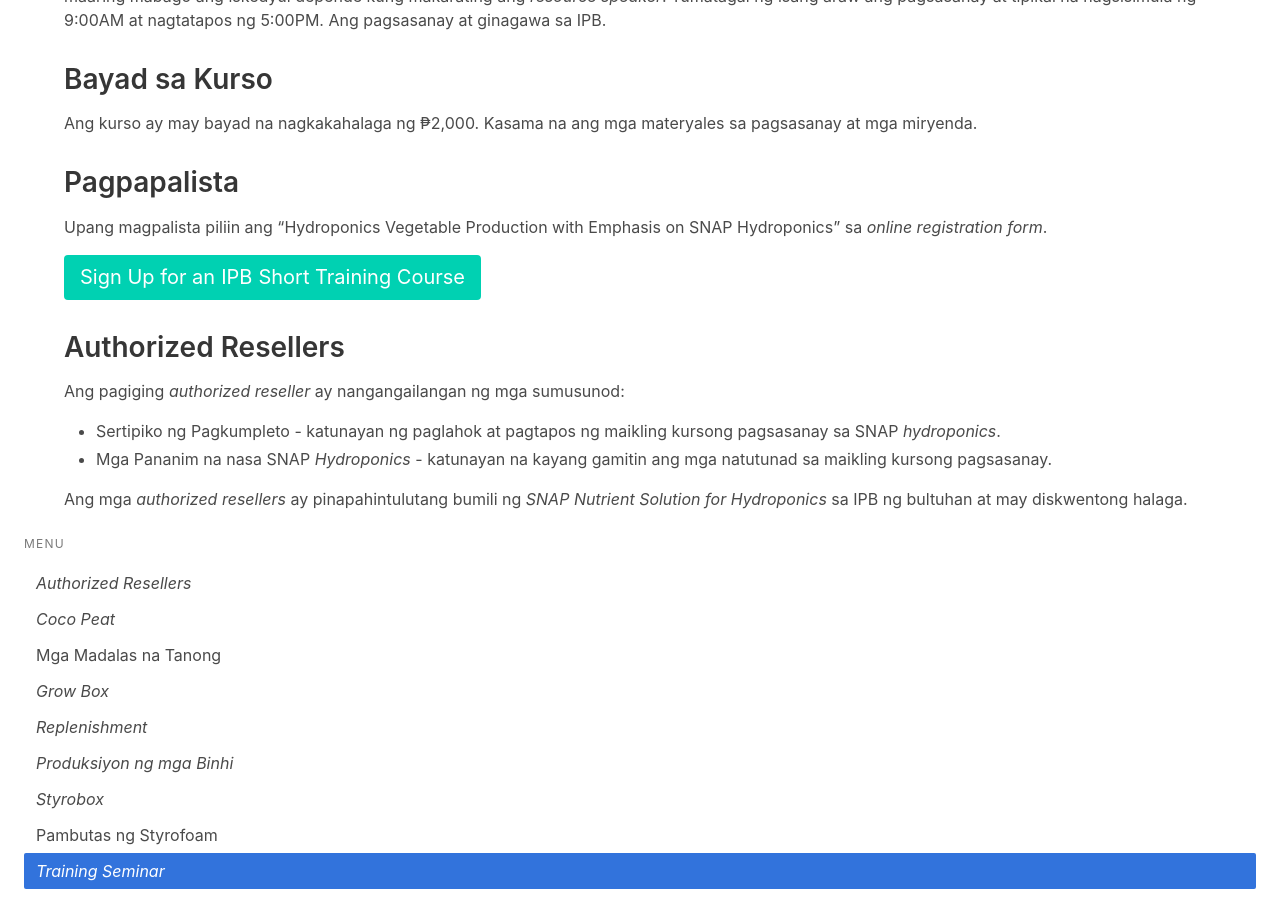
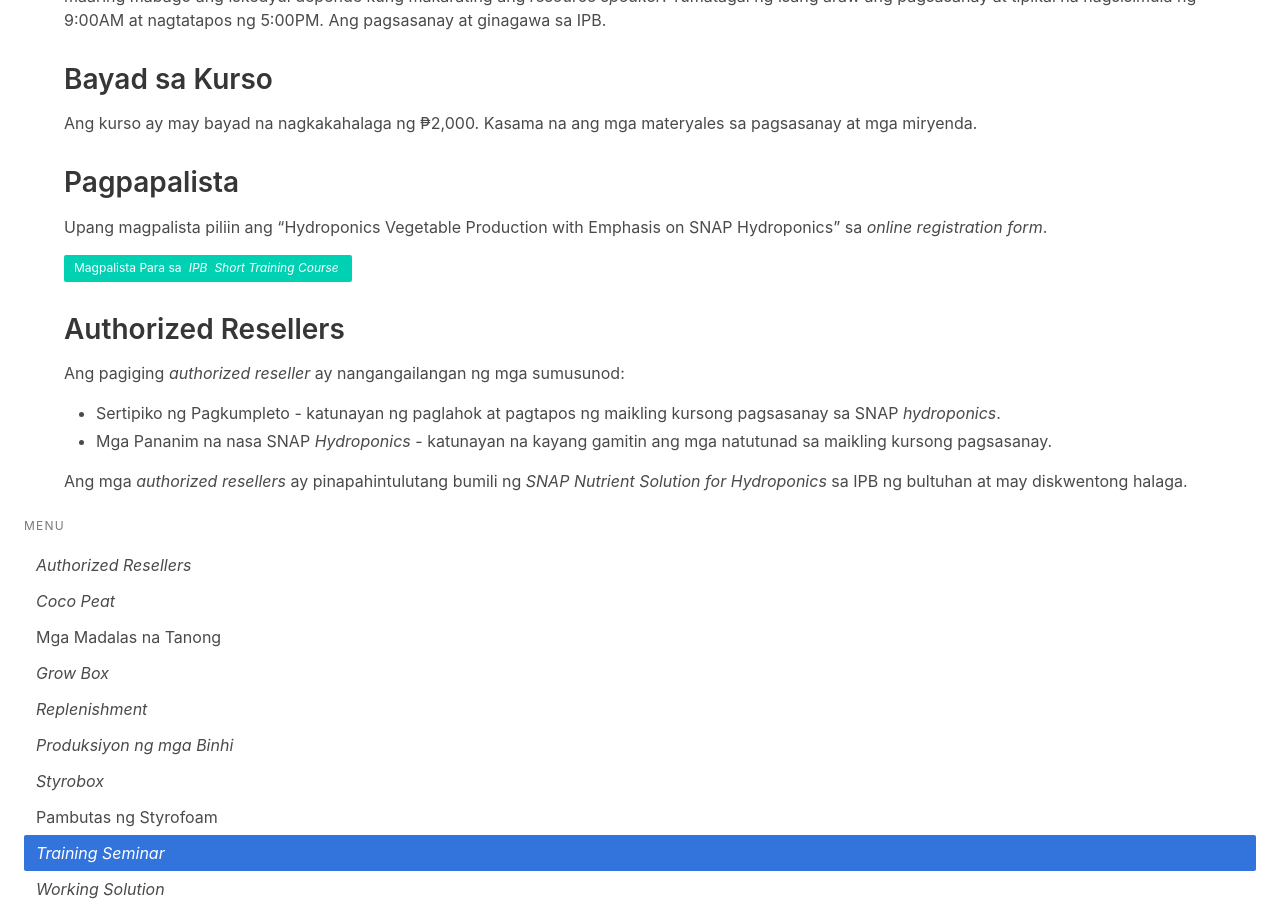
Before and after one commit to snaphydroponics/user-guide.snaphydroponics.info, a Jekyll site: the page built from training-seminar.md, in a window 1280 px wide and 900 px high, scrolled down 580 px. Built offline with Jekyll 4.4.1, drawn with Linux system fonts in a browser that asks for light colours; some web fonts are replaced.

Commit message:
Update sign up bbutton.

```diff
--- a/training-seminar.md
+++ b/training-seminar.md
@@ -42,7 +42,9 @@ sa pagsasanay at mga miryenda.
 Upang magpalista piliin ang “Hydroponics Vegetable Production with Emphasis on
 SNAP Hydroponics” sa <i lang="en">online registration form</i>.
 
-<a class="button is-primary is-medium" href="https://docs.google.com/forms/d/e/1FAIpQLSdHg6eiugsj3zhh2XYykY_NywBSVKCY5McfVb6__IXqHxncGQ/viewform">Sign Up for an IPB Short Training Course</a>
+<a class="button is-primary is-small"
+href="https://docs.google.com/forms/d/e/1FAIpQLSdHg6eiugsj3zhh2XYykY_NywBSVKCY5McfVb6__IXqHxncGQ/viewform">
+Magpalista Para sa <i lang="en">IPB Short Training Course</i></a>
 
 ## Authorized Resellers
 
```
Also changed, not shown: _en/training-seminar.md (+2 -1 lines).
